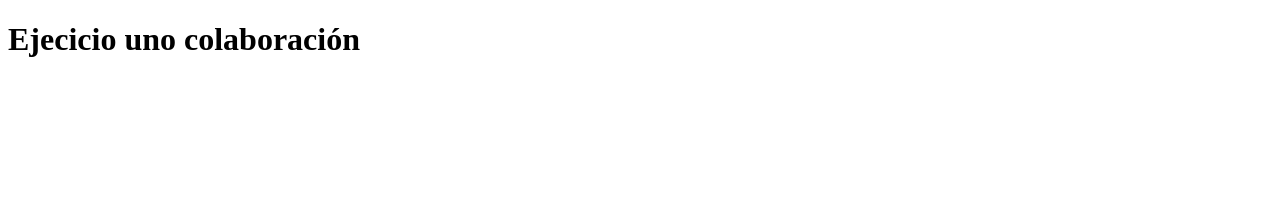
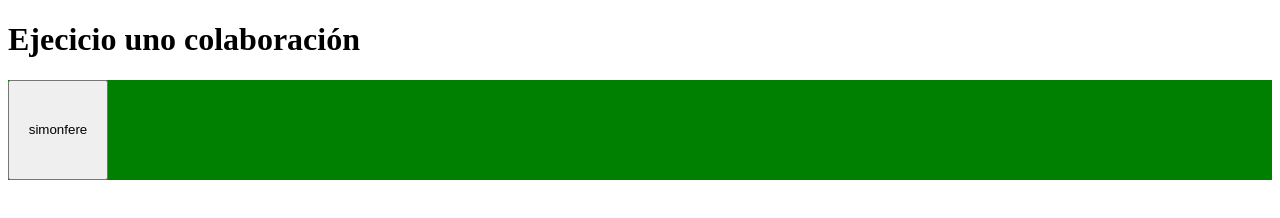
Before and after one commit to jatorrado/despliegue2024, a plain HTML site: page index.html in a window 1280 px wide. Drawn offline with Linux system fonts and the light colour scheme.

Commit message:
añadido botón para cambiar color del div con id simonfere

```diff
--- a/index.html
+++ b/index.html
@@ -7,5 +7,10 @@
 </head>
 <body>
     <h1>Ejecicio uno colaboración</h1>
+
+    <div id="simonfere" style="background-color: green;">
+        <button id="simonfere_boton" onclick="cambiarColorBoton()" style="width: 100px; height: 100px;">simonfere</button>
+    </div>
 </body>
+<script src="simonfere.js"></script>
 </html>
--- /dev/null
+++ b/simonfere.js
@@ -0,0 +1,17 @@
+const div = document.getElementById('simonfere')
+
+var x = true
+
+function cambiarColorBoton () {
+
+    if (x) {
+        div.style.backgroundColor = 'blue'
+        x = false;
+    }
+    else {
+        div.style.backgroundColor = 'green'
+        x = true;
+    }
+
+
+}
```
